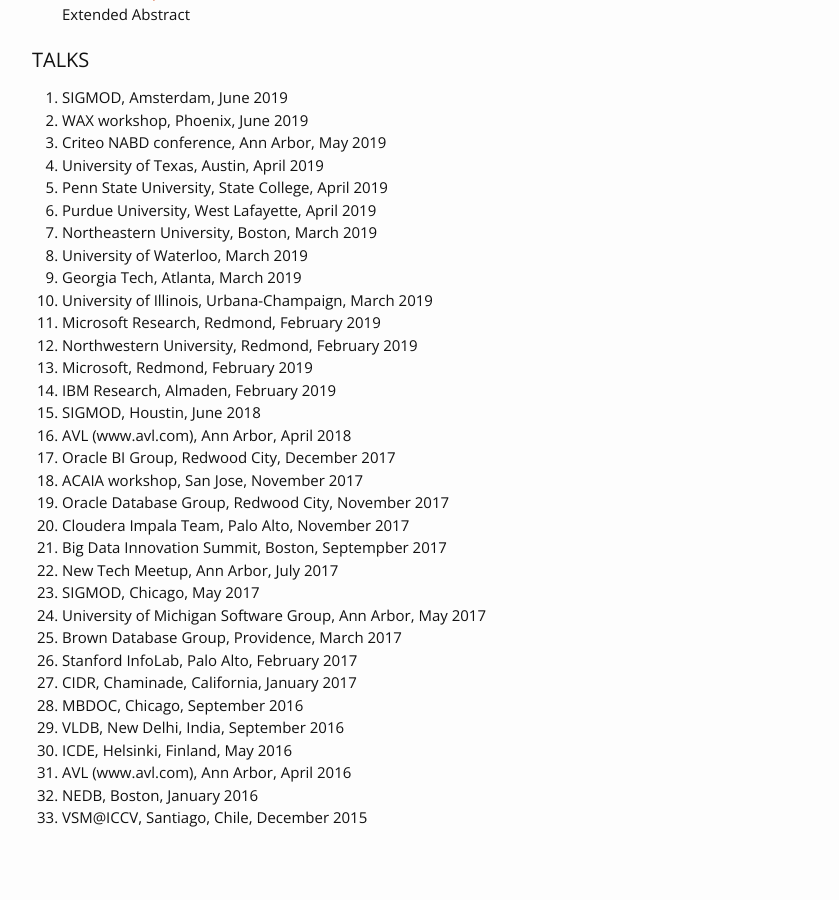
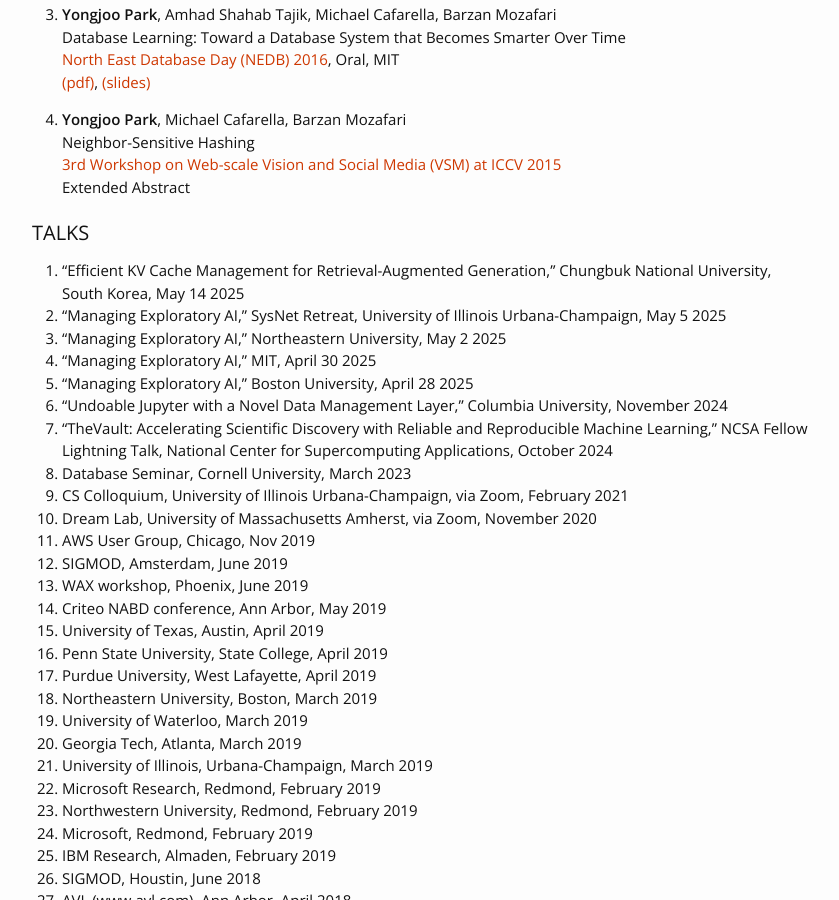
Before and after one commit to pyongjoo/pyongjoo.github.io, a Jekyll site: the page built from publication.md, in a window 1280 px wide and 900 px high, scrolled down 3902 px. Shown: the whole window, without its empty margins (218-1057 px from the left). Built offline with Jekyll 4.4.1, drawn with Linux system fonts in a browser that asks for light colours; some of the changed text lies outside the part shown.

Commit message:
added pub entries, added talks

```diff
--- a/publication.md
+++ b/publication.md
@@ -10,8 +10,15 @@
 <div style="margin-bottom: 40px;"></div>
 
 
+1. **QStore: Quantization-Aware Compressed Model Storage**
+   Raunak Shah, Zhaoheng Li, **Yongjoo Park**
+   **arXiv 2025** (preprint)
+   [(pdf)](https://arxiv.org/abs/2505.04081)
 
-### CONFERENCE PROCEEDINGS
+1. **MojoFrame: Dataframe Library in Mojo Language**
+   Shengya Huang, Zhaoheng Li, Derek Werner, **Yongjoo Park**
+   **arXiv 2025** (preprint)
+   [(pdf)](https://arxiv.org/abs/2505.04080)
 
 1. **UPP: Universal Predicate Pushdown to Smart Storage**
    Ipoom Jeong, Jinghan Huang, Chuxuan Hu, Dohyun Park, Jaeyoung Kang, Nam Sung Kim, **Yongjoo Park**
@@ -224,6 +231,17 @@
 
 ### TALKS
 
+1. "Efficient KV Cache Management for Retrieval-Augmented Generation," Chungbuk National University, South Korea, May 14 2025
+1. "Managing Exploratory AI," SysNet Retreat, University of Illinois Urbana-Champaign, May 5 2025
+1. "Managing Exploratory AI," Northeastern University, May 2 2025
+1. "Managing Exploratory AI," MIT, April 30 2025
+1. "Managing Exploratory AI," Boston University, April 28 2025
+1. "Undoable Jupyter with a Novel Data Management Layer," Columbia University, November 2024
+1. "TheVault: Accelerating Scientific Discovery with Reliable and Reproducible Machine Learning," NCSA Fellow Lightning Talk, National Center for Supercomputing Applications, October 2024
+1. Database Seminar, Cornell University, March 2023
+1. CS Colloquium, University of Illinois Urbana-Champaign, via Zoom, February 2021
+1. Dream Lab, University of Massachusetts Amherst, via Zoom, November 2020
+1. AWS User Group, Chicago, Nov 2019
 1. SIGMOD, Amsterdam, June 2019
 1. WAX workshop, Phoenix, June 2019
 1. Criteo NABD conference, Ann Arbor, May 2019
```
